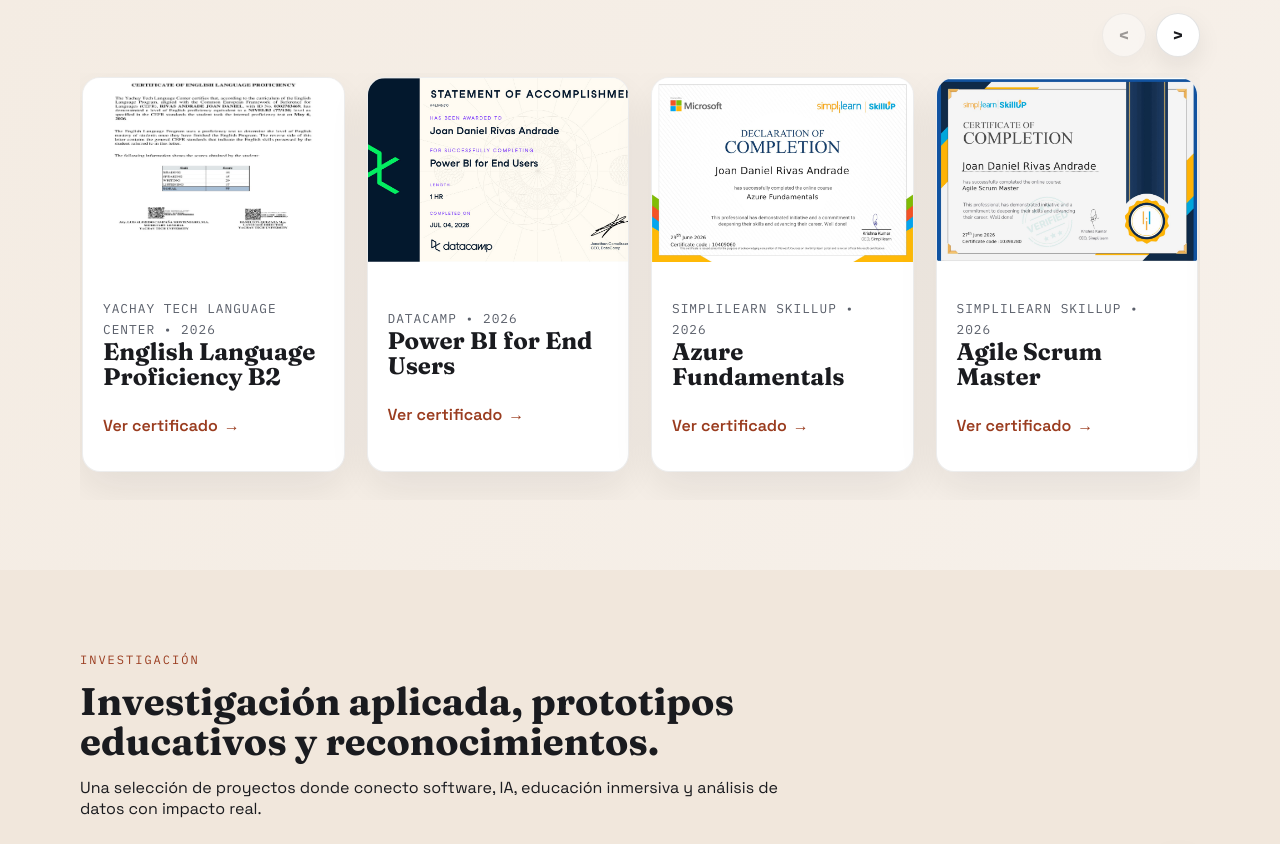
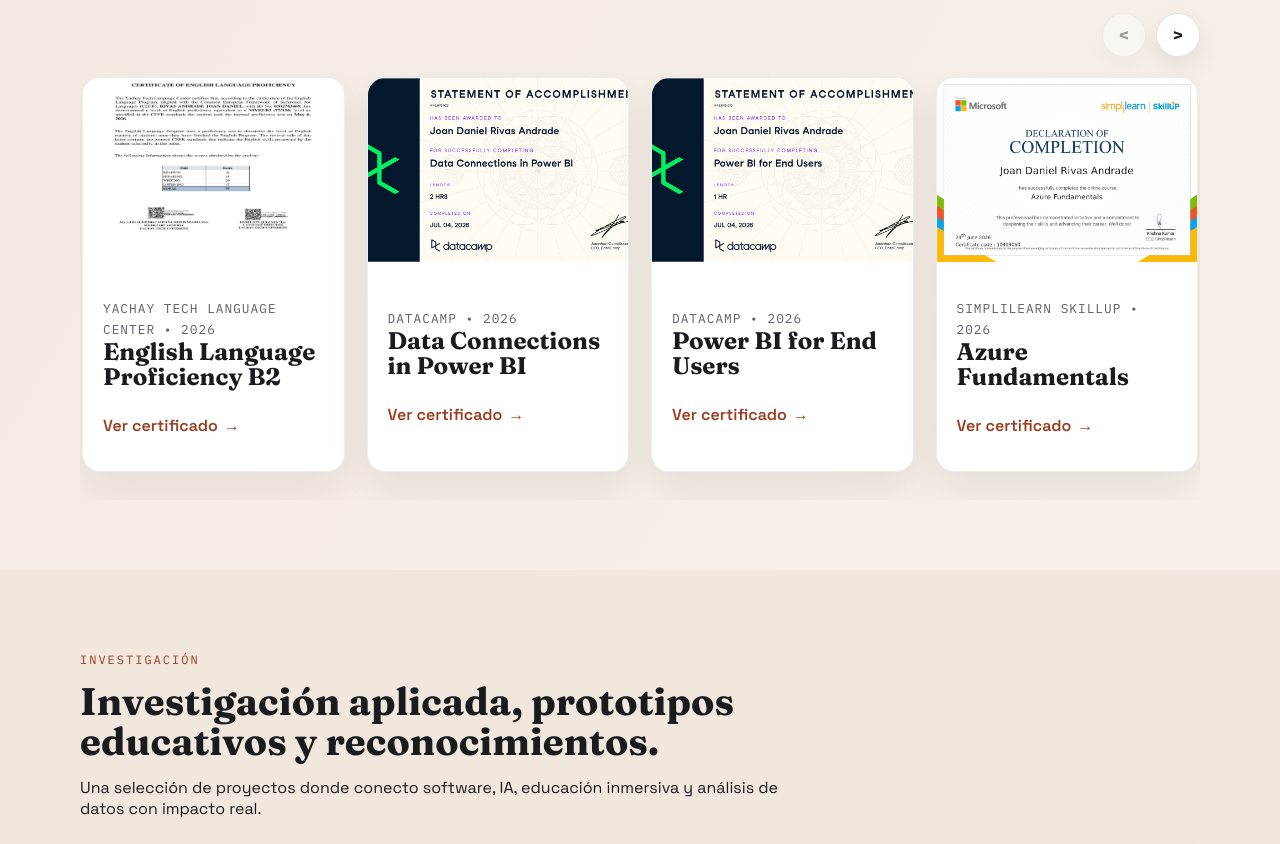
Before and after one commit to JoanDaniel18/Portfolio, a plain HTML site: page index.html in a window 1280 px wide. Shown: the part 4515-5359 px from the top of the page. Drawn offline with Linux system fonts and the light colour scheme.

Commit message:
Add Data Connections Power BI certificate

```diff
--- a/index.html
+++ b/index.html
@@ -273,6 +273,14 @@
                   <span class="mono" data-i18n="certifications.englishProficiencyIssuer">Yachay Tech Language Center • 2026</span>
                   <h3 data-i18n="certifications.englishProficiencyTitle">English Language Proficiency B2</h3>
                   <a class="link" href="assets/certificates/english-language-proficiency-b2-yachay-tech.pdf" target="_blank" rel="noreferrer" data-i18n="certifications.view">Ver certificado</a>
+                </div>
+              </article>
+              <article class="certificate-card reveal" data-carousel-card>
+                <img src="assets/certificates/previews/data-connections-in-power-bi.jpg" alt="Certificado de Data Connections in Power BI de DataCamp" data-i18n-alt="certifications.dataConnectionsPowerBiAlt" />
+                <div class="certificate-body">
+                  <span class="mono" data-i18n="certifications.dataConnectionsPowerBiIssuer">DataCamp • 2026</span>
+                  <h3 data-i18n="certifications.dataConnectionsPowerBiTitle">Data Connections in Power BI</h3>
+                  <a class="link" href="assets/certificates/data-connections-in-power-bi.pdf" target="_blank" rel="noreferrer" data-i18n="certifications.view">Ver certificado</a>
                 </div>
               </article>
               <article class="certificate-card reveal" data-carousel-card>
--- a/main.js
+++ b/main.js
@@ -147,6 +147,9 @@ const translations = {
       englishProficiencyAlt: 'Certificado de suficiencia en inglés B2 de Yachay Tech',
       englishProficiencyIssuer: 'Yachay Tech Language Center • 2026',
       englishProficiencyTitle: 'English Language Proficiency B2',
+      dataConnectionsPowerBiAlt: 'Certificado de Data Connections in Power BI de DataCamp',
+      dataConnectionsPowerBiIssuer: 'DataCamp • 2026',
+      dataConnectionsPowerBiTitle: 'Data Connections in Power BI',
       powerBiAlt: 'Certificado de Power BI for End Users de DataCamp',
       powerBiIssuer: 'DataCamp • 2026',
       powerBiTitle: 'Power BI for End Users',
@@ -432,6 +435,9 @@ const translations = {
       englishProficiencyAlt: 'Yachay Tech B2 English language proficiency certificate',
       englishProficiencyIssuer: 'Yachay Tech Language Center • 2026',
       englishProficiencyTitle: 'English Language Proficiency B2',
+      dataConnectionsPowerBiAlt: 'DataCamp Data Connections in Power BI certificate',
+      dataConnectionsPowerBiIssuer: 'DataCamp • 2026',
+      dataConnectionsPowerBiTitle: 'Data Connections in Power BI',
       powerBiAlt: 'DataCamp Power BI for End Users certificate',
       powerBiIssuer: 'DataCamp • 2026',
       powerBiTitle: 'Power BI for End Users',
```
Also changed, not shown: assets/certificates/previews/data-connections-in-power-bi.jpg (added), 1 other file.
